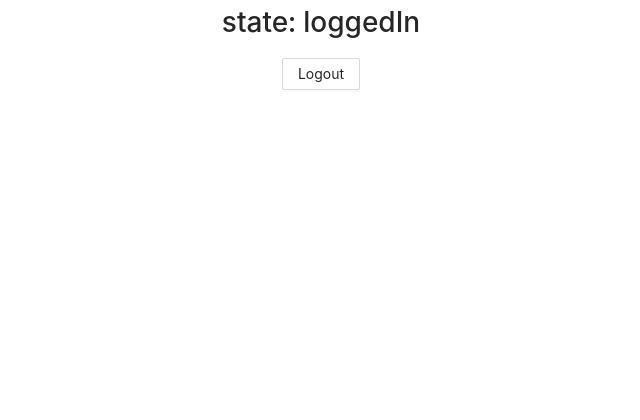
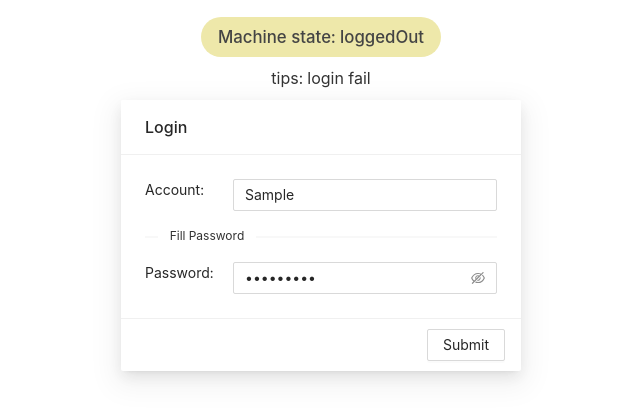
Before and after one commit to sulirc/react-state-machine-demo, a React (Create React App) app: page / in a window 1280 px wide. Both pictures are taken after typing "Sample", "Sample123" into the empty fields and a click on the button "Submit". Shown: the top 420 px of the page, without its empty margins (319-959 px from the left). Built offline with nearby package versions, Linux system fonts and the light colour scheme.

Commit message:
add: add login machine

```diff
--- a/src/components/LoginModal.jsx
+++ b/src/components/LoginModal.jsx
@@ -1,83 +1,56 @@
-import React from "react";
+import React, { useState } from "react";
 import { Modal, Button, Input, Divider, Row, Col } from "antd";
-// import { useRef, useEffect, useCallback } from "react";
-import { Machine } from "xstate";
 import { useMachine } from "@xstate/react";
-
-const fetchUser = (userId, pwd) => {
-  console.info("post...", userId, pwd);
-  return new Promise((resolve, reject) => {
-    resolve({
-      msg: "ok",
-      code: 0,
-      data: {
-        level: Math.ceil(Math.random() * 30),
-        token: Math.random().toString(32).substring(2),
-      },
-    });
-  });
-};
-
-const loginMachine = Machine({
-  id: "login",
-  initial: "loggedOut",
-  states: {
-    loggedOut: {
-      on: {
-        SUBMIT: "loading",
-      },
-    },
-    loading: {
-      invoke: {
-        src: "postUserAuthData",
-        onDone: "loggedIn",
-        onError: "loggedOut",
-      },
-    },
-    loggedIn: {
-      on: {
-        LOGOUT: "loggedOut",
-      },
-    },
-  },
-});
+import loginMachine from "./loginMachine";
+import "./style.css";
 
 export default function LoginModal() {
-  const [state, send] = useMachine(loginMachine, {
-    services: {
-      postUserAuthData: (context, event) => {
-        return new Promise((resolve, reject) => {
-          resolve(true);
-        });
-      },
-    },
+  const [userMsg, setUserMsg] = useState({
+    account: "",
+    password: "",
   });
+  const [state, send] = useMachine(loginMachine);
+
+  function updateUserMsg(type, value) {
+    setUserMsg({
+      ...userMsg,
+      [type]: value,
+    });
+  }
+  function submit() {
+    send("SUBMIT", userMsg);
+  }
 
   return (
     <>
-      <h1>state: {state.value}</h1>
-      {
-        state.value === 'loggedIn' && <Button onClick={() => send('LOGOUT')}>Logout</Button>
-      }
+      <h1 className="state">Machine state: {state.value}</h1>
+      {state.context.tipMsg && <p className="tip-msg">tips: {state.context.tipMsg}</p>}
+      {state.value === "loggedIn" && <Button onClick={() => send("LOGOUT")}>Logout</Button>}
       <Modal
         title="Login"
+        closable={false}
+        mask={false}
         width={400}
         visible={state.value === "loggedOut"}
-        footer={<Button onClick={() => send("SUBMIT")}>Submit</Button>}
+        footer={<Button onClick={submit}>Submit</Button>}
       >
         <Row>
-          <Col span={6}>ID:</Col>
+          <Col span={6}>Account:</Col>
           <Col span={18}>
-            <Input placeholder="please enter ur userId" />
+            <Input placeholder="please enter account" value={userMsg.account} onChange={(e) => updateUserMsg("account", e.target.value)} />
           </Col>
         </Row>
-        <Divider orientation="left" style={{ color: "#333", fontWeight: "normal", fontSize: '12px' }}>
+        <Divider orientation="left" style={{ color: "#333", fontWeight: "normal", fontSize: "12px" }}>
           Fill Password
         </Divider>
         <Row>
           <Col span={6}>Password:</Col>
           <Col span={18}>
-            <Input.Password placeholder="please enter ur password" />
+            <Input.Password
+              placeholder="please enter password"
+              value={userMsg.pwd}
+              onChange={(e) => updateUserMsg("password", e.target.value)}
+            />
           </Col>
         </Row>
       </Modal>
--- /dev/null
+++ b/src/components/loginMachine.js
@@ -0,0 +1,129 @@
+import { createMachine as Machine, assign } from "xstate";
+
+const postUserAuthData = ({ account, password }) => {
+  return new Promise((resolve, reject) => {
+    setTimeout(() => {
+      if (account === 'suli' && password === 'qwer1234') {
+        resolve({
+          msg: "login ok",
+          code: 0,
+          data: {
+            token: `${account}/${password}.${Math.random().toString(32).substring(2)}`,
+          },
+        });
+      } else {
+        reject({
+          msg: "login fail",
+          code: -1,
+        });
+      }
+    }, 1000);
+  });
+};
+
+const setUserToken = assign({
+  token: (_ctx, evt) => {
+    return evt.data.data.token;
+  },
+});
+
+const clearUserToken = assign({
+  token: (_ctx, evt) => {
+    return null;
+  },
+});
+
+const updateTipMsg = assign({
+  tipMsg: (ctx, evt) => {
+    if (formIsInvalid(ctx)) {
+      return "form invalid";
+    }
+    if (evt.type === "LOGOUT") {
+      return "logout ok";
+    }
+    return evt.data.msg;
+  },
+});
+
+const updateUserFormData = assign({
+  account: (_ctx, evt) => {
+    return evt.account;
+  },
+  password: (_ctx, evt) => {
+    return evt.password;
+  },
+});
+
+function formIsInvalid(ctx, evt) {
+  return !(ctx.account && ctx.password);
+}
+
+export default Machine(
+  {
+    id: "login",
+    initial: "loggedOut",
+    context: {
+      account: null,
+      password: null,
+      token: null,
+      tipMsg: "",
+    },
+    states: {
+      loggedOut: {
+        on: {
+          SUBMIT: {
+            target: "loading",
+            actions: "updateUserFormData",
+          },
+        },
+      },
+      loading: {
+        on: {
+          "": {
+            target: "loggedOut",
+            actions: "updateTipMsg",
+            cond: "formIsInvalid",
+          },
+        },
+        invoke: {
+          src: "login",
+          onDone: {
+            target: "loggedIn",
+            actions: ["setUserToken", "updateTipMsg"],
+          },
+          onError: {
+            target: "loggedOut",
+            actions: ["clearUserToken", "updateTipMsg"],
+          },
+        },
+      },
+      loggedIn: {
+        on: {
+          LOGOUT: {
+            target: "loggedOut",
+            actions: ["clearUserToken", "updateTipMsg"],
+          },
+        },
+      },
+    },
+  },
+  {
+    services: {
+      login: (ctx, evt) => {
+        return postUserAuthData({
+          account: ctx.account,
+          password: ctx.password,
+        });
+      },
+    },
+    actions: {
+      setUserToken,
+      clearUserToken,
+      updateTipMsg,
+      updateUserFormData,
+    },
+    guards: {
+      formIsInvalid,
+    },
+  }
+);
--- /dev/null
+++ b/src/components/style.css
@@ -0,0 +1,15 @@
+.state {
+  display: inline-block;
+  height: 2.4em;
+  padding: 0 1em;
+  margin-top: 1em;
+  font-size: 1.2em;
+  line-height: 2.4em;
+  color: #444;
+  background-color: palegoldenrod;
+  border-radius: 1.5em;
+}
+.tip-msg {
+  font-size: 16px;
+  color: #333;
+}
```
Also changed, not shown: src/Gists.jsx (deleted, +0 -47 lines).
